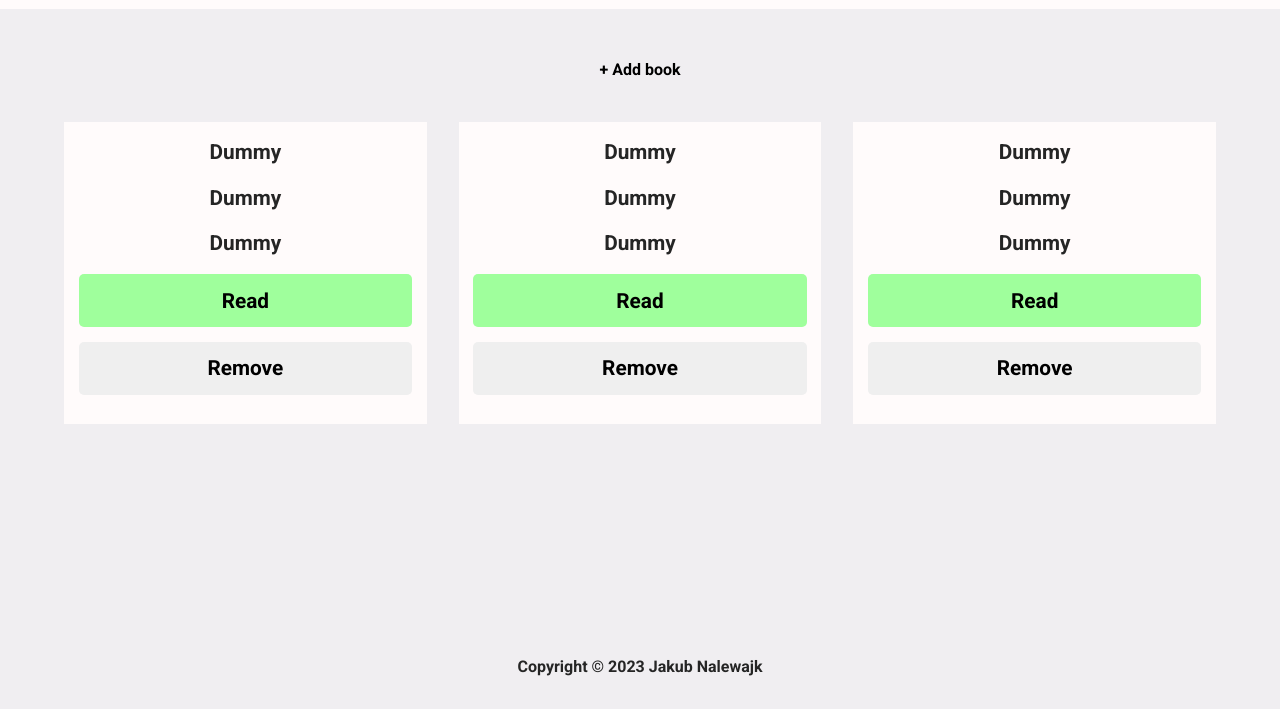
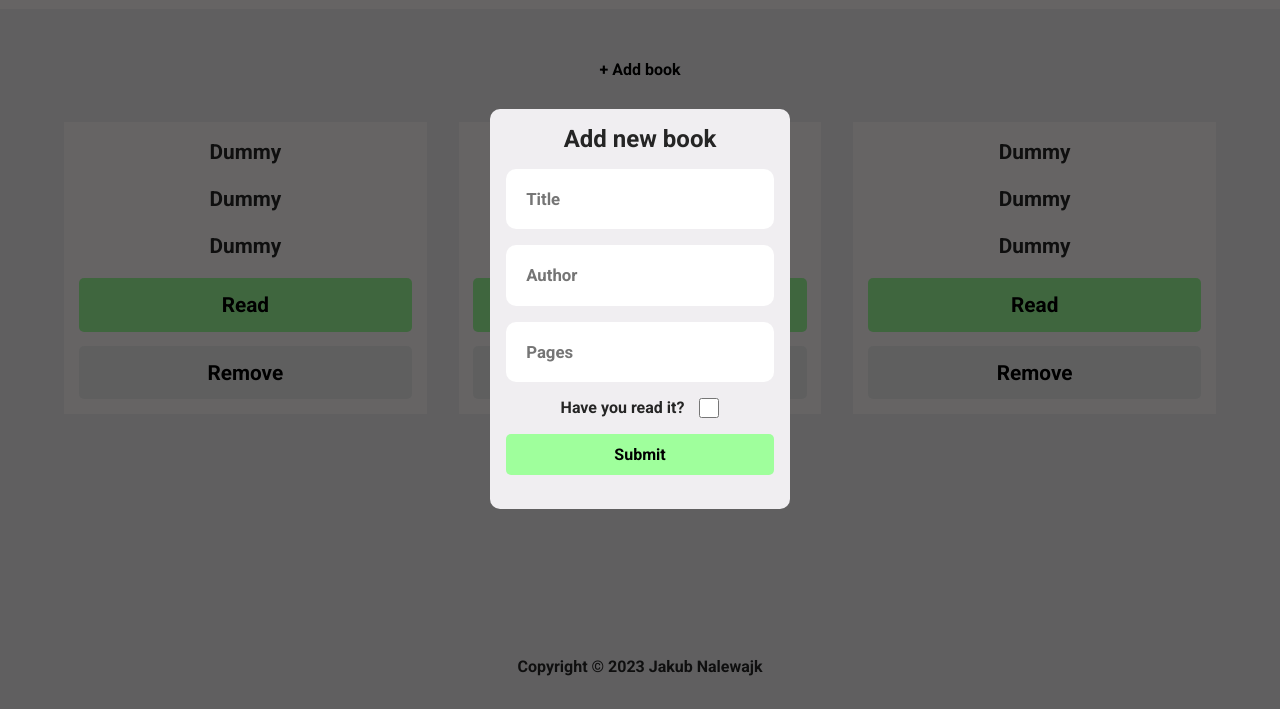
Before and after one commit to jaqubowsky/library-project, a plain HTML site: page index.html in a window 1280 px wide. Shown: the part 91-800 px from the top of the page. Drawn offline with Linux system fonts and the light colour scheme.

Commit message:
Add modal and fix layout spacing

```diff
--- a/index.html
+++ b/index.html
@@ -16,7 +16,7 @@
     <main class="main container">
       <button class="btn btn-add">+ Add book</button>
       <div class="book-grid-section">
-        <div class="book-card">
+        <div class="book-card" data-book>
           <p class="book-card-title" data-title>Dummy</p>
           <p class="book-card-author" data-author>Dummy</p>
           <p class="book-pages-read" data-pages-read>Dummy</p>
@@ -25,7 +25,7 @@
             <button class="btn btn-remove">Remove</button>
           </div>
         </div>
-        <div class="book-card">
+        <div class="book-card" data-book>
           <p class="book-card-title" data-title>Dummy</p>
           <p class="book-card-author" data-author>Dummy</p>
           <p class="book-pages-read" data-pages-read>Dummy</p>
@@ -34,7 +34,7 @@
             <button class="btn btn-remove">Remove</button>
           </div>
         </div>
-        <div class="book-card">
+        <div class="book-card" data-book>
           <p class="book-card-title" data-title>Dummy</p>
           <p class="book-card-author" data-author>Dummy</p>
           <p class="book-pages-read" data-pages-read>Dummy</p>
@@ -54,6 +54,25 @@
         Jakub Nalewajk
       </p>
     </footer>
+    <div class="modal-add-book">
+      <div class="modal-content">
+        <form class="modal-form">
+          <h2 class="modal-title">Add new book</h2>
+          <input type="text" placeholder="Title" class="input" required />
+          <input type="text" placeholder="Author" class="input" required />
+          <input type="number" placeholder="Pages" class="input" required />
+          <div class="isread">
+            <label for="checkbox" class="checkbox-label"
+              >Have you read it?</label
+            >
+            <input type="checkbox" name="checkbox" class="checkbox" />
+          </div>
+          <button type="submit" value="Submit" class="btn btn-submit">
+            Submit
+          </button>
+        </form>
+      </div>
+    </div>
     <script src="script.js" defer></script>
   </body>
 </html>
--- a/styles.css
+++ b/styles.css
@@ -69,12 +69,8 @@ body {
   flex-direction: column;
   text-align: center;
   padding: 0.7em;
+  gap: 16px;
   background-color: var(--main-white);
-}
-
-.book-card > *,
-.btn-read {
-  margin-bottom: 0.7em;
 }
 
 /* BUTTONS */
@@ -95,8 +91,17 @@ body {
   background-color: var(--light-red);
 }
 
-.btn-read.active {
+.btn-read.active,
+.btn-submit {
   background-color: var(--light-green);
+}
+
+.btn-read {
+  margin-bottom: 0.7em;
+}
+
+.btn-submit {
+  width: 100%;
 }
 
 /* BTN GROUP */
@@ -118,6 +123,65 @@ body {
   padding: 30px 0;
 }
 
+/* MODAL */
+.active {
+  display: block;
+}
+
+.modal-add-book,
+.modal-content {
+  top: 0;
+  left: 0;
+  right: 0;
+  bottom: 0;
+}
+
+.modal-add-book {
+  position: absolute;
+  width: 100%;
+  height: 100%;
+  z-index: 9999;
+  background-color: rgba(0, 0, 0, 0.6);
+}
+
+.modal-form {
+  display: flex;
+  flex-direction: column;
+  align-items: center;
+  gap: 16px;
+}
+
+.isread {
+  display: flex;
+  gap: 15px;
+}
+
+.checkbox {
+  width: 20px;
+  height: 20px;
+}
+
+.modal-content {
+  position: fixed;
+  margin: auto;
+  width: 300px;
+  height: 400px;
+  background-color: var(--main-grey);
+  padding: 1em;
+  border-radius: 10px;
+}
+
+/* MODAL INPUTS */
+
+.modal-content .input {
+  font-size: 1.05rem;
+  padding: 1.2em;
+  border-radius: 10px;
+  outline: none;
+  border: none;
+  width: 100%;
+}
+
 /* MEDIA QUERIES */
 
 @media (min-width: 1200px) {
```
